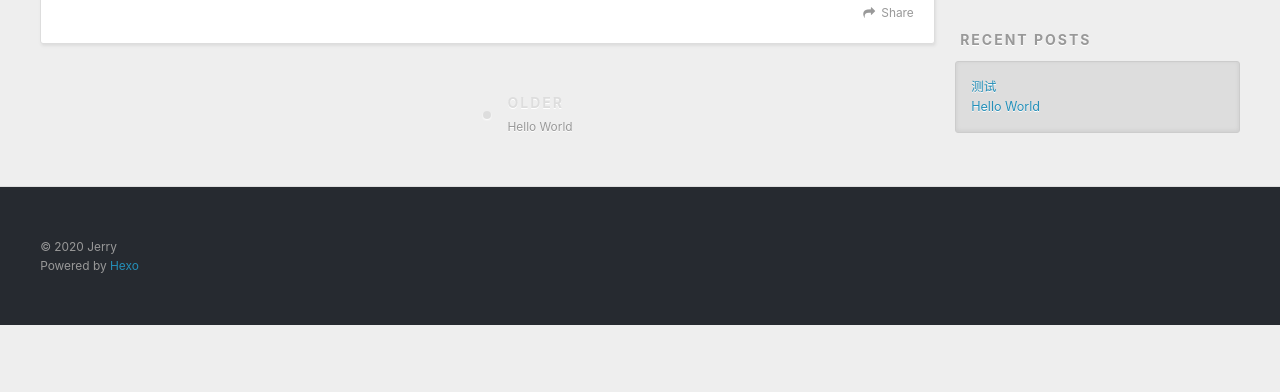
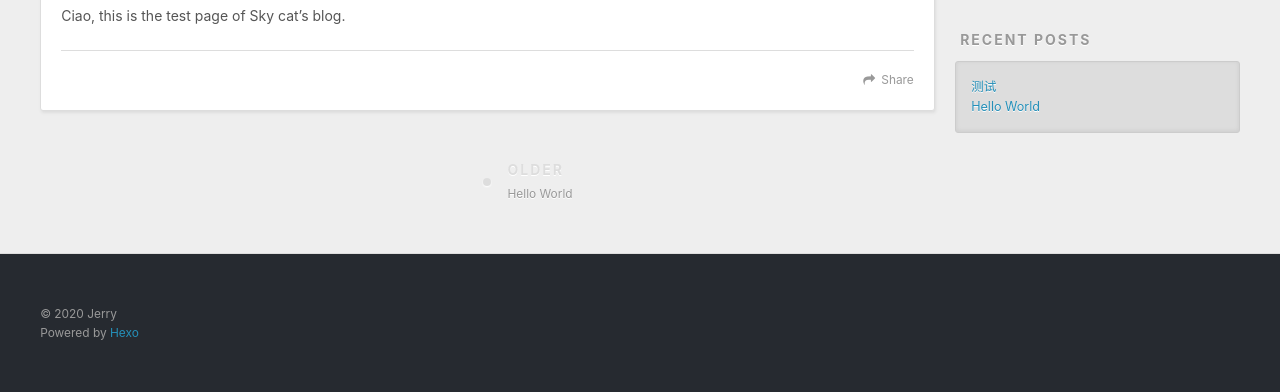
Before and after one commit to skycattmll/skycattmll.github.io, a plain HTML site: page 2020/05/06/测试/index.html in a window 1280 px wide. Shown: the part 448-840 px from the top of the page. Before the commit the page ends 800 px from the top, so only its background shows below. Drawn offline with nearby package versions, Linux system fonts and the light colour scheme.

Commit message:
Site updated: 2020-05-06 00:55:01

```diff
--- a/2020/05/06/测试/index.html
+++ b/2020/05/06/测试/index.html
@@ -7,13 +7,15 @@
 
   <title>测试 | SkyCat</title>
   <meta name="viewport" content="width=device-width, initial-scale=1, maximum-scale=1">
-  <meta property="og:type" content="article">
+  <meta name="description" content="Ciao, this is the test page of Sky cat’s blog.">
+<meta property="og:type" content="article">
 <meta property="og:title" content="测试">
 <meta property="og:url" content="https://skycattmll.github.io/2020/05/06/%E6%B5%8B%E8%AF%95/index.html">
 <meta property="og:site_name" content="SkyCat">
+<meta property="og:description" content="Ciao, this is the test page of Sky cat’s blog.">
 <meta property="og:locale" content="en_US">
 <meta property="article:published_time" content="2020-05-05T16:26:45.000Z">
-<meta property="article:modified_time" content="2020-05-05T16:26:45.978Z">
+<meta property="article:modified_time" content="2020-05-05T16:54:33.911Z">
 <meta property="article:author" content="Jerry">
 <meta name="twitter:card" content="summary">
 
@@ -86,6 +88,7 @@
 
     <div class="article-entry" itemprop="articleBody">
 
+        <p>Ciao, this is the test page of Sky cat’s blog. </p>
 
 
     </div>
```
Also changed, not shown: index.html (+1 -0 lines).
